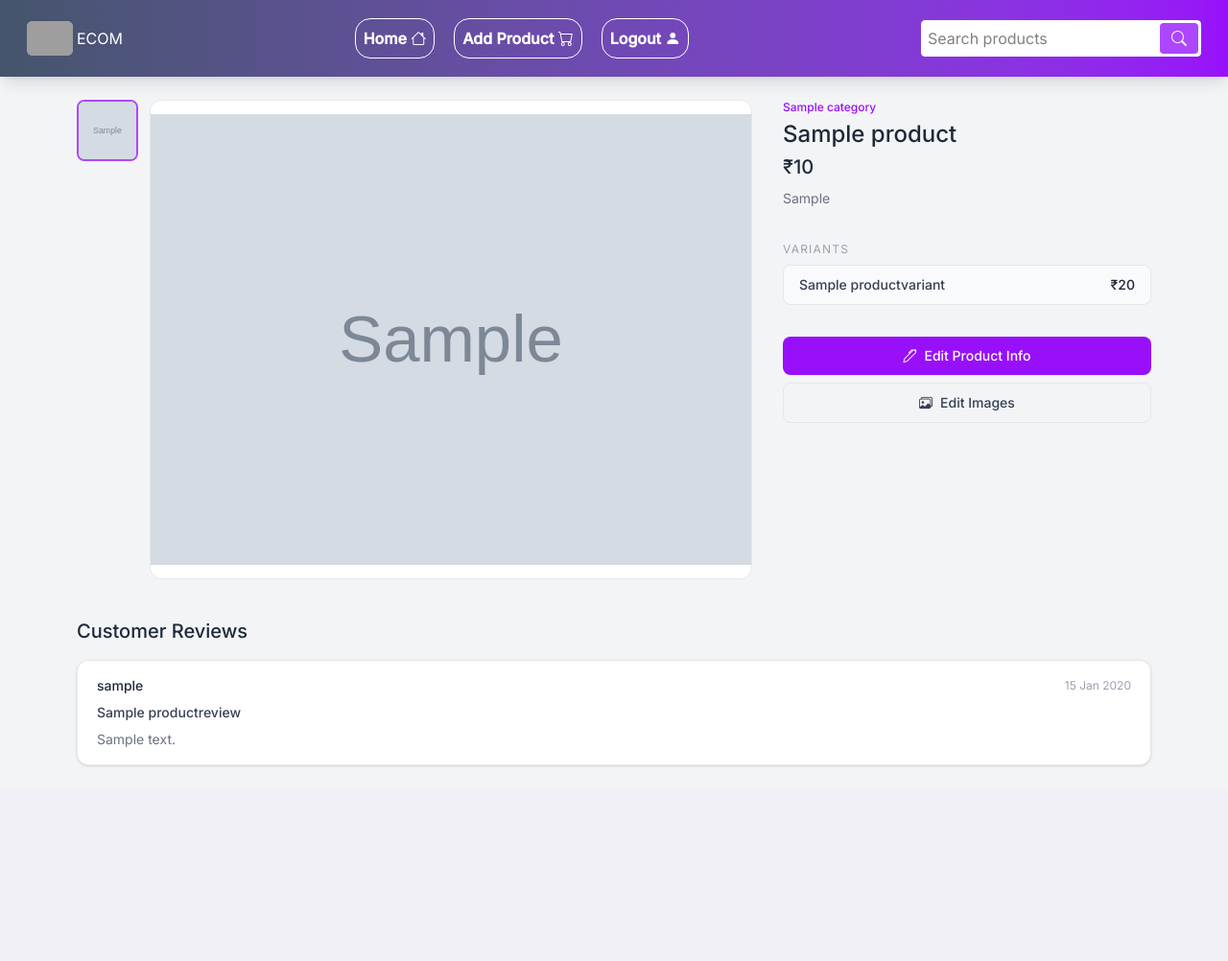
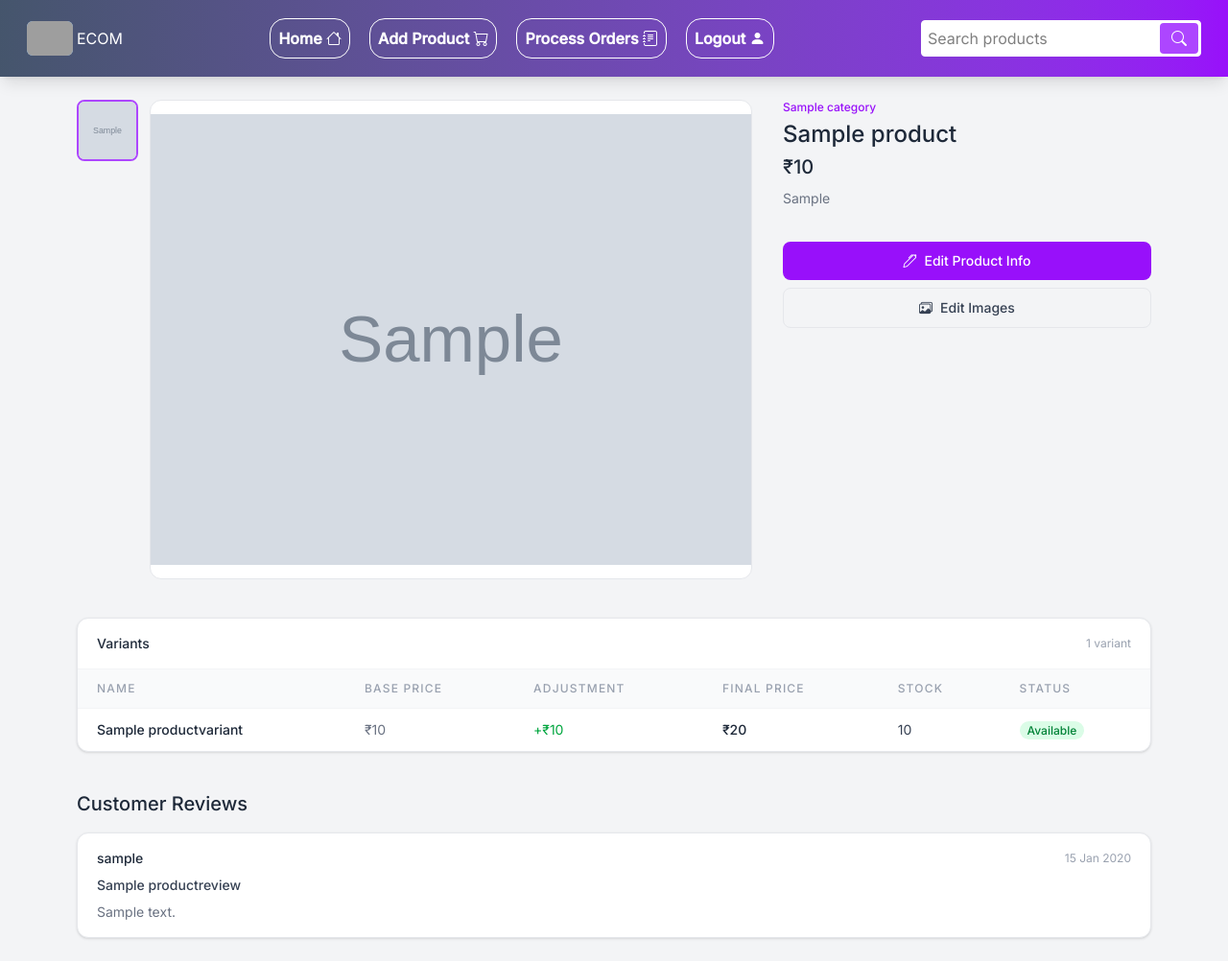
Before and after one commit to 04rjka/django-ecommerce, a Django app: page /staffproduct/1/ in a window 1280 px wide. Shown: the whole page at 96% size. Before the commit the page ends 799 px from the top, so only its background shows below. Run offline with Django 5.2, Linux system fonts and the light colour scheme; a user stored in the database is signed in; tables that the repository leaves empty hold one stand-in row (values such as "Sample post"); grey boxes marked "Sample" are stand-in pictures; style sheets or scripts are compiled from the project's sources; grey boxes are pictures that could not be loaded.

Commit message:
Change the display of variants on staff product page. Add process order link to staff navbar.

```diff
--- a/ecommerce/core/templates/core/staff_product_page.html
+++ b/ecommerce/core/templates/core/staff_product_page.html
@@ -46,23 +46,6 @@
 
       <hr class="border-gray-100">
 
-      <!-- Variants -->
-      <div class="flex flex-col gap-2">
-        <h2 class="text-xs uppercase tracking-widest text-gray-400">Variants</h2>
-        <div class="flex flex-col gap-2">
-          {% for variant in product.variants.all %}
-          <div class="flex items-center justify-between bg-gray-50 border border-gray-200 rounded-lg px-4 py-2.5">
-            <p class="text-sm font-medium text-gray-700">{{ variant.name }}</p>
-            <p class="text-sm font-medium text-gray-800">₹{{ variant.get_price }}</p>
-          </div>
-          {% empty %}
-          <p class="text-sm text-gray-400">No variants added.</p>
-          {% endfor %}
-        </div>
-      </div>
-
-      <hr class="border-gray-100">
-
       <!-- Actions -->
       <div class="flex flex-col gap-2">
         <a href="{% url 'edit_product' pk=product.pk %}"
@@ -76,6 +59,70 @@
       </div>
 
     </div>
+  </div>
+
+  <!-- Variants Table -->
+  <div class="bg-white border border-gray-200 rounded-xl shadow-sm overflow-hidden">
+    <div class="px-5 py-4 border-b border-gray-100 flex items-center justify-between">
+      <h2 class="text-sm font-medium text-gray-800">Variants</h2>
+      <span class="text-xs text-gray-400">{{ product.variants.count }} variant{{ product.variants.count|pluralize }}</span>
+    </div>
+
+    {% if product.variants.all %}
+    <div class="overflow-x-auto">
+      <table class="w-full text-sm">
+        <thead>
+          <tr class="bg-gray-50 border-b border-gray-100">
+            <th class="text-left px-5 py-3 text-xs uppercase tracking-widest text-gray-400 font-medium">Name</th>
+            <th class="text-left px-5 py-3 text-xs uppercase tracking-widest text-gray-400 font-medium">Base Price</th>
+            <th class="text-left px-5 py-3 text-xs uppercase tracking-widest text-gray-400 font-medium">Adjustment</th>
+            <th class="text-left px-5 py-3 text-xs uppercase tracking-widest text-gray-400 font-medium">Final Price</th>
+            <th class="text-left px-5 py-3 text-xs uppercase tracking-widest text-gray-400 font-medium">Stock</th>
+            <th class="text-left px-5 py-3 text-xs uppercase tracking-widest text-gray-400 font-medium">Status</th>
+          </tr>
+        </thead>
+        <tbody>
+          {% for variant in product.variants.all %}
+          <tr class="border-b border-gray-100 last:border-0 hover:bg-gray-50 transition-colors">
+            <td class="px-5 py-3 font-medium text-gray-800">{{ variant.name }}</td>
+            <td class="px-5 py-3 text-gray-500">₹{{ product.price }}</td>
+            <td class="px-5 py-3">
+              {% if variant.price_adjustment > 0 %}
+                <span class="text-green-600">+₹{{ variant.price_adjustment }}</span>
+              {% elif variant.price_adjustment < 0 %}
+                <span class="text-red-500">-₹{{ variant.price_adjustment }}</span>
+              {% else %}
+                <span class="text-gray-400">—</span>
+              {% endif %}
+            </td>
+            <td class="px-5 py-3 font-medium text-gray-800">₹{{ variant.get_price }}</td>
+            <td class="px-5 py-3">
+              {% if variant.stock == 0 %}
+                <span class="text-xs font-medium bg-red-100 text-red-700 px-2 py-0.5 rounded-full">Out of stock</span>
+              {% elif variant.stock <= 5 %}
+                <span class="text-xs font-medium bg-amber-100 text-amber-700 px-2 py-0.5 rounded-full">{{ variant.stock }} left</span>
+              {% else %}
+                <span class="text-sm text-gray-700">{{ variant.stock }}</span>
+              {% endif %}
+            </td>
+            <td class="px-5 py-3">
+              {% if variant.is_available %}
+                <span class="text-xs font-medium bg-green-100 text-green-700 px-2 py-0.5 rounded-full">Available</span>
+              {% else %}
+                <span class="text-xs font-medium bg-gray-100 text-gray-500 px-2 py-0.5 rounded-full">Unavailable</span>
+              {% endif %}
+            </td>
+          </tr>
+          {% endfor %}
+        </tbody>
+      </table>
+    </div>
+
+    {% else %}
+    <div class="px-5 py-8 text-center">
+      <p class="text-sm text-gray-400">No variants added yet.</p>
+    </div>
+    {% endif %}
   </div>
 
   <!-- Reviews -->
--- a/ecommerce/templates/staff_navbar.html
+++ b/ecommerce/templates/staff_navbar.html
@@ -30,10 +30,10 @@
       <a class="block w-full border p-2 border-white rounded-md md:rounded-2xl font-semibold text-white bg-blue-300 hover:bg-white md:bg-transparent hover:text-black cursor-pointer"
         href="{% url 'add_product' %}">Add Product <i class="bi bi-cart"></i></a>
     </li>
-    <!-- <li>
+    <li>
       <a class="block w-full border p-2 border-white rounded-md md:rounded-2xl font-semibold text-white bg-blue-300 hover:bg-white md:bg-transparent hover:text-black cursor-pointer"
-        href="{% url 'orders' %}">My Orders <i class="bi bi-journal-text"></i></a>
-    </li> -->
+        href="{% url 'process_orders' %}">Process Orders <i class="bi bi-journal-text"></i></a>
+    </li>
     <li>
       <a class="block w-full border p-2 border-white rounded-md md:rounded-2xl font-semibold text-white bg-blue-300 hover:bg-white md:bg-transparent hover:text-black cursor-pointer"
         href="{% url 'customer_logout' %}">Logout <i class="bi bi-person-fill"></i></a>
```
